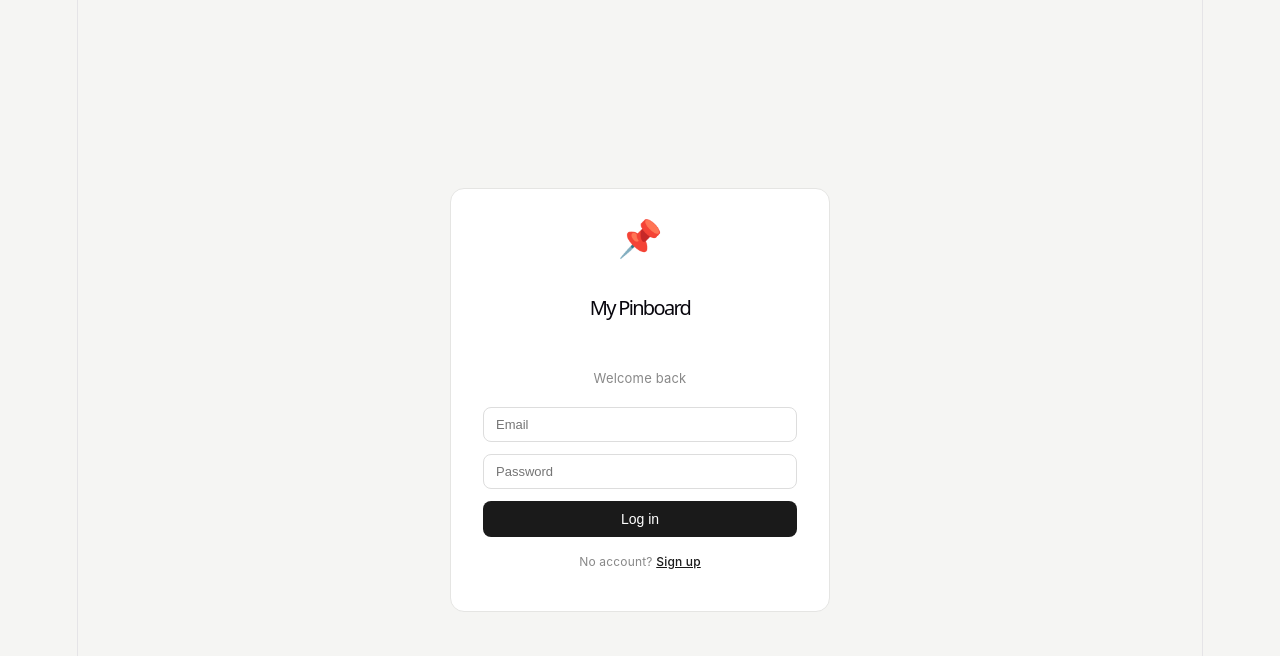
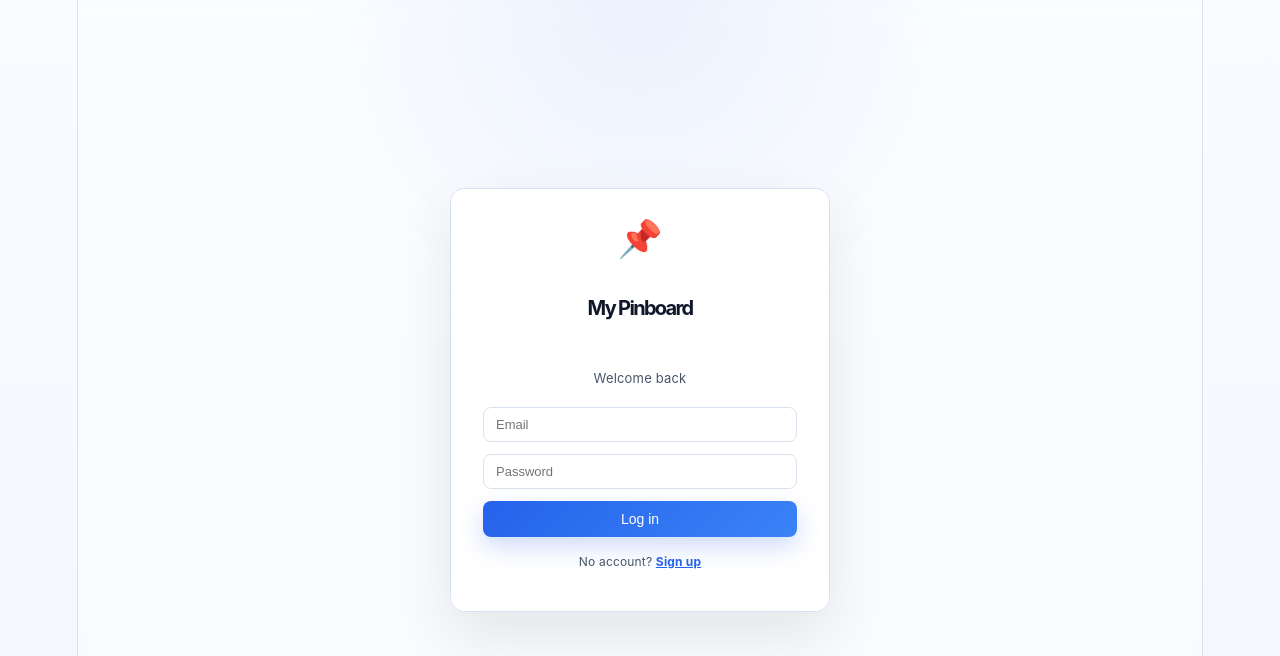
Before and after one commit to Guptan0506/PersonalTaskTracker, a React (Vite) app in the folder personalTaskTracker/: page / in a window 1280 px wide. Shown: the top 656 px of the page. Built offline with nearby package versions, Linux system fonts and the light colour scheme.

Commit message:
Refresh task tracker theme

```diff
--- a/personalTaskTracker/src/App.css
+++ b/personalTaskTracker/src/App.css
@@ -1,10 +1,30 @@
 *, *::before, *::after { box-sizing: border-box; margin: 0; padding: 0; }
 
+:root {
+  --surface: rgba(255, 255, 255, 0.86);
+  --surface-strong: #ffffff;
+  --surface-soft: #eff6ff;
+  --text-strong: #0f172a;
+  --text-soft: #475569;
+  --line: #d8e2ee;
+  --primary: #2563eb;
+  --primary-hover: #1d4ed8;
+  --primary-soft: rgba(37, 99, 235, 0.1);
+  --primary-ink: #dbeafe;
+  --success: #10b981;
+  --success-soft: rgba(16, 185, 129, 0.12);
+  --danger: #ef4444;
+  --bg-accent: rgba(59, 130, 246, 0.08);
+  --shadow: 0 24px 60px rgba(15, 23, 42, 0.09);
+}
+
 body {
-  font-family: -apple-system, BlinkMacSystemFont, 'Segoe UI', Roboto, sans-serif;
+  font-family: Inter, -apple-system, BlinkMacSystemFont, 'Segoe UI', Roboto, sans-serif;
   font-size: 14px;
-  background: #f5f5f3;
-  color: #1a1a1a;
+  background:
+    radial-gradient(circle at top, rgba(37, 99, 235, 0.12), transparent 32%),
+    linear-gradient(180deg, #f8fbff 0%, #f4f7fb 100%);
+  color: var(--text-strong);
   min-height: 100vh;
 }
 
@@ -14,12 +34,13 @@ body {
   display: flex;
   align-items: center;
   justify-content: center;
-  background: #f5f5f3;
+  background: transparent;
+  padding: 24px;
 }
 
 .auth-card {
-  background: #fff;
-  border: 1px solid #e5e5e3;
+  background: linear-gradient(180deg, rgba(255, 255, 255, 0.95), rgba(255, 255, 255, 0.88));
+  border: 1px solid var(--line);
   border-radius: 14px;
   padding: 36px 32px;
   width: 100%;
@@ -27,28 +48,29 @@ body {
   display: flex;
   flex-direction: column;
   gap: 12px;
+  box-shadow: var(--shadow);
 }
 
 .auth-logo { font-size: 36px; text-align: center; }
-.auth-title { font-size: 20px; font-weight: 500; text-align: center; }
-.auth-sub { font-size: 13px; color: #888; text-align: center; margin-bottom: 4px; }
+.auth-title { font-size: 20px; font-weight: 700; text-align: center; }
+.auth-sub { font-size: 13px; color: var(--text-soft); text-align: center; margin-bottom: 4px; }
 
 .auth-error {
   font-size: 12px;
-  color: #c0392b;
-  background: #fdf0f0;
+  color: var(--danger);
+  background: #fef2f2;
   border-radius: 6px;
   padding: 8px 10px;
 }
 
 .auth-toggle {
   font-size: 12px;
-  color: #888;
+  color: var(--text-soft);
   text-align: center;
 }
 .auth-toggle span {
-  color: #1a1a1a;
-  font-weight: 500;
+  color: var(--primary);
+  font-weight: 700;
   cursor: pointer;
   text-decoration: underline;
 }
@@ -59,46 +81,48 @@ body {
   align-items: center;
   justify-content: center;
   height: 300px;
-  color: #888;
+  color: var(--text-soft);
   font-size: 14px;
 }
 
 .input {
   width: 100%;
   padding: 9px 12px;
-  border: 1px solid #ddd;
+  border: 1px solid var(--line);
   border-radius: 8px;
   font-size: 13px;
   outline: none;
-  background: #fff;
+  background: rgba(255, 255, 255, 0.9);
+  color: var(--text-strong);
 }
-.input:focus { border-color: #aaa; }
+.input:focus { border-color: var(--primary); box-shadow: 0 0 0 3px var(--primary-soft); }
 
 .btn-primary {
   padding: 8px 16px;
   border: none;
   border-radius: 8px;
-  background: #1a1a1a;
+  background: linear-gradient(135deg, var(--primary), #3b82f6);
   color: #fff;
   font-size: 13px;
   cursor: pointer;
   white-space: nowrap;
+  box-shadow: 0 10px 24px rgba(37, 99, 235, 0.22);
 }
-.btn-primary:hover { opacity: 0.85; }
+.btn-primary:hover { background: linear-gradient(135deg, var(--primary-hover), var(--primary)); }
 .btn-primary:disabled { opacity: 0.5; cursor: not-allowed; }
 .btn-primary.full { width: 100%; padding: 10px; font-size: 14px; }
 
 .btn-ghost {
   padding: 8px 14px;
-  border: 1px solid #ddd;
+  border: 1px solid var(--line);
   border-radius: 8px;
-  background: transparent;
-  color: #555;
+  background: rgba(255, 255, 255, 0.7);
+  color: var(--text-soft);
   font-size: 13px;
   cursor: pointer;
   white-space: nowrap;
 }
-.btn-ghost:hover { background: #f0f0ee; }
+.btn-ghost:hover { background: var(--surface-soft); color: var(--text-strong); }
 
 /* ── App ── */
 .app {
@@ -113,16 +137,16 @@ body {
   justify-content: space-between;
   margin-bottom: 20px;
   padding-bottom: 16px;
-  border-bottom: 1px solid #e5e5e3;
+  border-bottom: 1px solid var(--line);
   flex-wrap: wrap;
   gap: 10px;
 }
 
-.header-title { font-size: 18px; font-weight: 500; }
+.header-title { font-size: 18px; font-weight: 700; color: var(--text-strong); }
 
 .user-email {
   font-size: 12px;
-  color: #888;
+  color: var(--text-soft);
 }
 
 .add-row {
@@ -138,7 +162,7 @@ body {
   justify-content: center;
   height: 300px;
   gap: 12px;
-  color: #999;
+  color: var(--text-soft);
   font-size: 14px;
 }
 .empty span { font-size: 40px; }
@@ -157,6 +181,7 @@ body {
   display: flex;
   flex-direction: column;
   gap: 10px;
+  box-shadow: var(--shadow);
 }
 
 .card-header {
@@ -177,7 +202,7 @@ body {
 
 .card-title {
   font-size: 13px;
-  font-weight: 500;
+  font-weight: 700;
   display: block;
   word-break: break-word;
   cursor: text;
@@ -189,7 +214,7 @@ body {
 .title-input {
   width: 100%;
   font-size: 13px;
-  font-weight: 500;
+  font-weight: 700;
   border: none;
   border-bottom: 1px solid;
   background: transparent;
@@ -203,11 +228,11 @@ body {
   line-height: 1; color: #bbb;
   padding: 0; flex-shrink: 0; margin-top: -2px;
 }
-.del-btn:hover { color: #e24b4a; }
+.del-btn:hover { color: var(--danger); }
 
 .progress-track {
   height: 3px;
-  background: rgba(0,0,0,0.08);
+  background: rgba(15, 23, 42, 0.08);
   border-radius: 999px;
   overflow: hidden;
 }
@@ -241,18 +266,19 @@ body {
 .task-del {
   background: none; border: none;
   cursor: pointer; font-size: 14px;
-  color: rgba(0,0,0,0.3); padding: 0;
+  color: rgba(15, 23, 42, 0.34); padding: 0;
   line-height: 1; flex-shrink: 0;
 }
-.task-del:hover { color: #e24b4a; }
+.task-del:hover { color: var(--danger); }
 
 .add-task-row { display: flex; gap: 6px; margin-top: 2px; }
 
 .task-input {
   flex: 1; padding: 5px 8px;
   border-radius: 8px;
-  background: rgba(255,255,255,0.6);
+  background: rgba(255,255,255,0.8);
   font-size: 12px; outline: none;
+  color: var(--text-strong);
 }
 
 .add-task-btn {
@@ -260,7 +286,7 @@ body {
   border-radius: 8px; color: #fff;
   font-size: 16px; cursor: pointer; line-height: 1;
 }
-.add-task-btn:hover { opacity: 0.85; }
+.add-task-btn:hover { filter: brightness(1.03); }
 
 /* ── Resources ── */
 .res-toggle {
@@ -273,7 +299,8 @@ body {
 }
 .res-toggle:hover { opacity: 0.75; }
 .res-count {
-  background: rgba(0,0,0,0.08);
+  background: rgba(37, 99, 235, 0.1);
+  color: var(--primary);
   border-radius: 999px;
   padding: 1px 6px;
   font-size: 11px;
@@ -298,15 +325,15 @@ body {
   cursor: pointer; color: #888;
   margin-bottom: -1px;
 }
-.res-tab.active { font-weight: 500; }
-.res-tab:hover { color: #333; }
+.res-tab.active { font-weight: 700; color: var(--primary); }
+.res-tab:hover { color: var(--text-strong); }
 
 .res-form { display: flex; flex-direction: column; gap: 4px; }
 
 .file-label {
   display: flex; align-items: center; justify-content: center;
   border: 1px dashed; border-radius: 8px;
-  padding: 14px; font-size: 12px; color: #888;
+  padding: 14px; font-size: 12px; color: var(--text-soft);
   cursor: pointer; text-align: center;
 }
-.file-label:hover { background: rgba(0,0,0,0.03); }
+.file-label:hover { background: rgba(37, 99, 235, 0.06); }
--- a/personalTaskTracker/src/App.jsx
+++ b/personalTaskTracker/src/App.jsx
@@ -8,12 +8,12 @@ const supabase = createClient(
 );
 
 const COLORS = [
-  {card:'#FFF9E6',dot:'#BA7517',check:'#EF9F27',border:'#FAC77566'},
-  {card:'#E8F5FF',dot:'#185FA5',check:'#378ADD',border:'#85B7EB66'},
-  {card:'#F0FBF5',dot:'#0F6E56',check:'#1D9E75',border:'#5DCAA566'},
-  {card:'#FDF0F8',dot:'#993556',check:'#D4537E',border:'#ED93B166'},
-  {card:'#F2F0FF',dot:'#534AB7',check:'#7F77DD',border:'#AFA9EC66'},
-  {card:'#FFF0ED',dot:'#993C1D',check:'#D85A30',border:'#F0997B66'},
+  {card:'#ffffff',dot:'#2563eb',check:'#1d4ed8',border:'#bfdbfe'},
+  {card:'#f0f7ff',dot:'#0f766e',check:'#0f9f8f',border:'#99f6e4'},
+  {card:'#f8fbff',dot:'#7c3aed',check:'#6d28d9',border:'#ddd6fe'},
+  {card:'#f8fafc',dot:'#ea580c',check:'#f97316',border:'#fed7aa'},
+  {card:'#f7fdf9',dot:'#15803d',check:'#16a34a',border:'#bbf7d0'},
+  {card:'#fffaf5',dot:'#c2410c',check:'#ea580c',border:'#fdba74'},
 ];
 
 // ── Auth ───────────────────────────────────────────────────────────────────
--- a/personalTaskTracker/src/index.css
+++ b/personalTaskTracker/src/index.css
@@ -1,25 +1,26 @@
 :root {
-  --text: #6b6375;
-  --text-h: #08060d;
-  --bg: #fff;
-  --border: #e5e4e7;
-  --code-bg: #f4f3ec;
-  --accent: #aa3bff;
-  --accent-bg: rgba(170, 59, 255, 0.1);
-  --accent-border: rgba(170, 59, 255, 0.5);
-  --social-bg: rgba(244, 243, 236, 0.5);
+  --text: #475569;
+  --text-h: #0f172a;
+  --bg: #f4f7fb;
+  --border: #d8e2ee;
+  --code-bg: #eaf3ff;
+  --accent: #2563eb;
+  --accent-bg: rgba(37, 99, 235, 0.08);
+  --accent-border: rgba(37, 99, 235, 0.24);
+  --social-bg: rgba(255, 255, 255, 0.7);
   --shadow:
-    rgba(0, 0, 0, 0.1) 0 10px 15px -3px, rgba(0, 0, 0, 0.05) 0 4px 6px -2px;
+    rgba(15, 23, 42, 0.09) 0 12px 24px -8px, rgba(15, 23, 42, 0.06) 0 6px 12px -8px;
 
-  --sans: system-ui, 'Segoe UI', Roboto, sans-serif;
-  --heading: system-ui, 'Segoe UI', Roboto, sans-serif;
-  --mono: ui-monospace, Consolas, monospace;
+  --sans: Inter, 'Segoe UI', Roboto, sans-serif;
+  --heading: Inter, 'Segoe UI', Roboto, sans-serif;
+  --mono: ui-monospace, SFMono-Regular, Consolas, monospace;
 
   font: 18px/145% var(--sans);
   letter-spacing: 0.18px;
-  color-scheme: light dark;
   color: var(--text);
-  background: var(--bg);
+  background:
+    radial-gradient(circle at top, rgba(37, 99, 235, 0.12), transparent 42%),
+    linear-gradient(180deg, #f8fbff 0%, #f4f7fb 100%);
   font-synthesis: none;
   text-rendering: optimizeLegibility;
   -webkit-font-smoothing: antialiased;
@@ -30,28 +31,10 @@
   }
 }
 
-@media (prefers-color-scheme: dark) {
-  :root {
-    --text: #9ca3af;
-    --text-h: #f3f4f6;
-    --bg: #16171d;
-    --border: #2e303a;
-    --code-bg: #1f2028;
-    --accent: #c084fc;
-    --accent-bg: rgba(192, 132, 252, 0.15);
-    --accent-border: rgba(192, 132, 252, 0.5);
-    --social-bg: rgba(47, 48, 58, 0.5);
-    --shadow:
-      rgba(0, 0, 0, 0.4) 0 10px 15px -3px, rgba(0, 0, 0, 0.25) 0 4px 6px -2px;
-  }
-
-  #social .button-icon {
-    filter: invert(1) brightness(2);
-  }
-}
-
 body {
   margin: 0;
+  min-height: 100vh;
+  background: inherit;
 }
 
 #root {
@@ -64,12 +47,14 @@ body {
   display: flex;
   flex-direction: column;
   box-sizing: border-box;
+  background: rgba(255, 255, 255, 0.4);
+  backdrop-filter: blur(8px);
 }
 
 h1,
 h2 {
   font-family: var(--heading);
-  font-weight: 500;
+  font-weight: 700;
   color: var(--text-h);
 }
 
```
